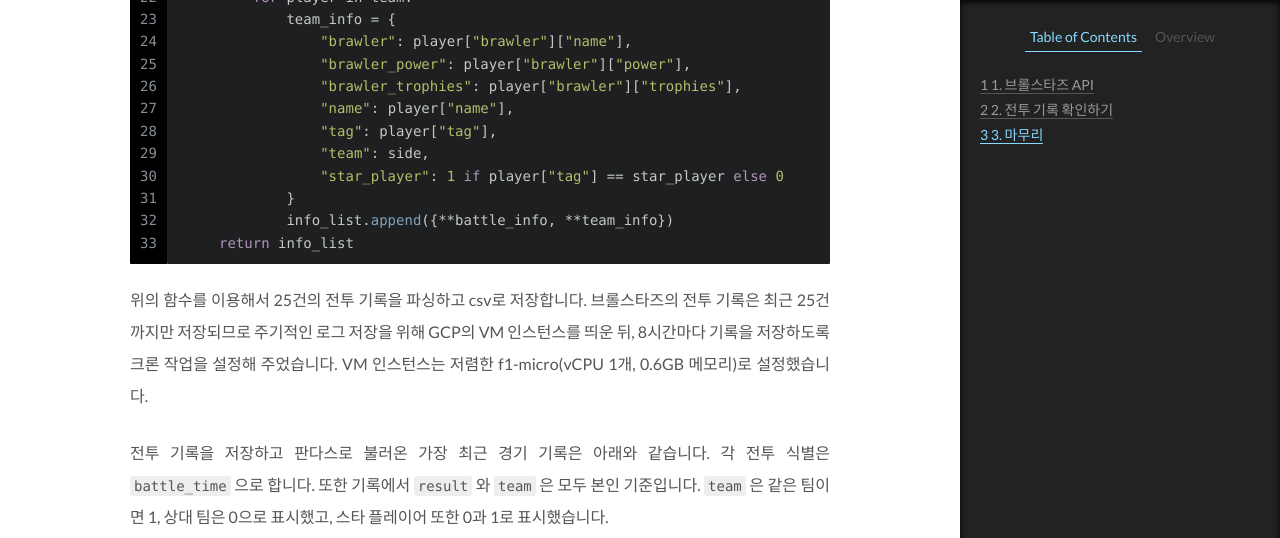
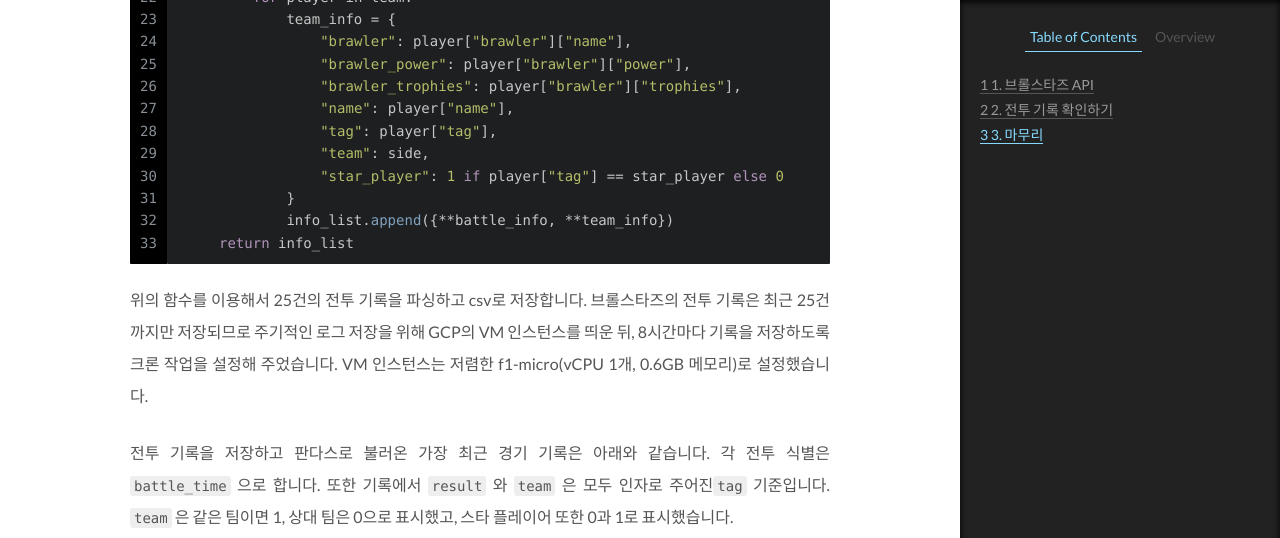
Before and after one commit to novdov/novdov.github.io, a Jekyll site: the page built from _posts/2019-08-18-Brawl-Stars-API.md, in a window 1280 px wide and 1400 px high, scrolled down 3166 px, cut to the strip 0-538 px from the top of the window. Built offline with Jekyll 4.4.1, drawn with Linux system fonts in a browser that asks for light colours; comment, search, counter and statistics services are not loaded; some of the changed text lies outside the part shown.

Commit message:
revision

```diff
--- a/_posts/2019-08-18-Brawl-Stars-API.md
+++ b/_posts/2019-08-18-Brawl-Stars-API.md
@@ -134,7 +134,7 @@ def parse_single_battle_log(battle_log: Mapping, tag: str) -> Optional[List[Mapp
 
 위의 함수를 이용해서 25건의 전투 기록을 파싱하고 csv로 저장합니다. 브롤스타즈의 전투 기록은 최근 25건까지만 저장되므로 주기적인 로그 저장을 위해 GCP의 VM 인스턴스를 띄운 뒤, 8시간마다 기록을 저장하도록 크론 작업을 설정해 주었습니다. VM 인스턴스는 저렴한 f1-micro(vCPU 1개, 0.6GB 메모리)로 설정했습니다.
 
-전투 기록을 저장하고 판다스로 불러온 가장 최근 경기 기록은 아래와 같습니다. 각 전투 식별은 `battle_time` 으로 합니다. 또한 기록에서 `result` 와 `team` 은 모두 본인 기준입니다. `team` 은 같은 팀이면 1, 상대 팀은 0으로 표시했고, 스타 플레이어 또한 0과 1로 표시했습니다.
+전투 기록을 저장하고 판다스로 불러온 가장 최근 경기 기록은 아래와 같습니다. 각 전투 식별은 `battle_time` 으로 합니다. 또한 기록에서 `result` 와 `team` 은 모두 인자로 주어진`tag`  기준입니다. `team` 은 같은 팀이면 1, 상대 팀은 0으로 표시했고, 스타 플레이어 또한 0과 1로 표시했습니다.
 
 ![](https://i.imgur.com/BiXPgs7.png)
 
@@ -142,4 +142,4 @@ def parse_single_battle_log(battle_log: Mapping, tag: str) -> Optional[List[Mapp
 
 ## 3. 마무리
 
-하루에 수십판 씩 플레이 하지 않기 때문에 분석을 시작하려면 꽤 시간이 지나야 할 것 같습니다. 또한 훨씬 일찍 시작했더라면 어땠을까 하는 아쉬움이 남습니다. 항상 생각만 가지고 있다가 이제서야 시작한 게 참 아쉽습니다. 데이터가 어느 정도 모이면 간단하게라도 맵과 조합, 매칭 등에 대해서 살펴보려고 합니다.
+글에서는 제 플레이 데이터만 수집했지만, 실제로는 같인 플레이한 유저들의 데이터까지 수집해서 분석해보려고 합니다. 데이터가 어느 정도 모이면 간단하게라도 맵과 조합, 매칭 등에 대해서 살펴보려고 합니다.
```
